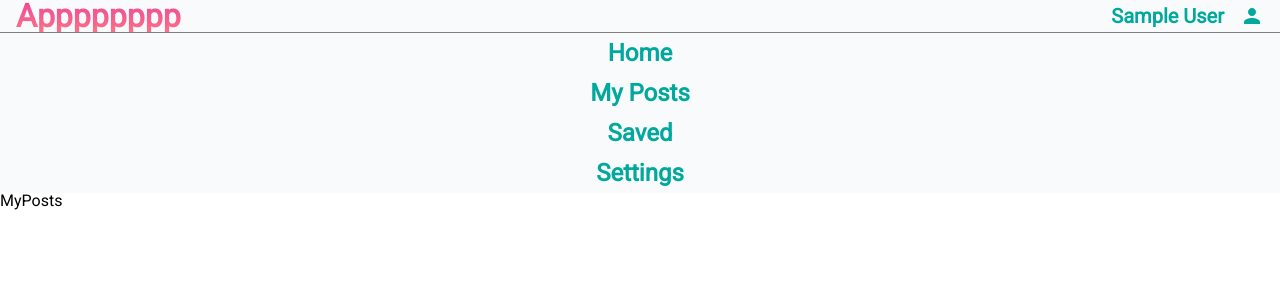
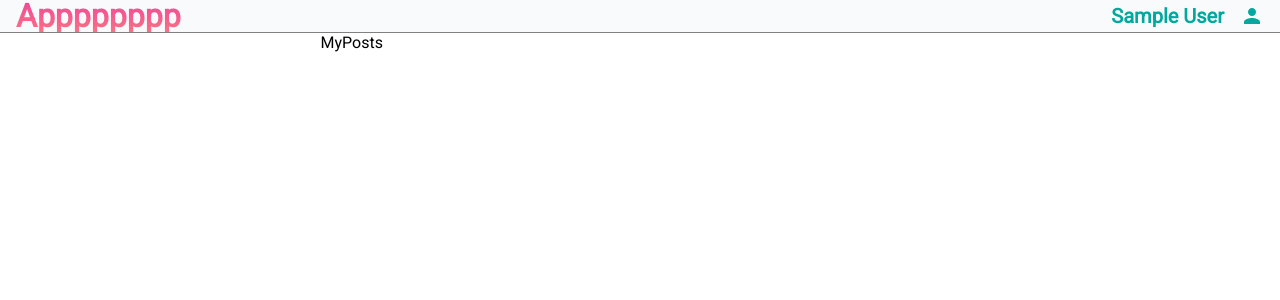
Before and after one commit to autom101/social-media-app, a React (Vite) app in the folder frontend/: page /home/myposts in a window 1280 px wide. Shown: the top 300 px of the page. Built offline with nearby package versions, Linux system fonts and the light colour scheme; sample sign-in values are in the browser's storage.

Commit message:
Add a grid to the home container

```diff
--- a/frontend/src/components/Home.jsx
+++ b/frontend/src/components/Home.jsx
@@ -9,14 +9,19 @@ import {
   SavedPosts,
   Settings,
 } from "../components";
-import { Container } from "@mui/material";
+import { Container, Grid } from "@mui/material";
 
 const Home = () => {
   return (
     <Container maxWidth="xl" disableGutters="true">
+      <Grid container spacing="2">
+        <Grid item xs={12}>
           <Header />
+        </Grid>
+        <Grid item xs={12} md={3}>
           <Sidebar />
-      <div className="view">
+        </Grid>
+        <Grid item xs={12} md={9}>
           <Routes>
             <Route path="/" element={<PostsList />} />
             <Route path="/:id" element={<Post />} />
@@ -24,7 +29,8 @@ const Home = () => {
             <Route path="/saved" element={<SavedPosts />} />
             <Route path="/settings" element={<Settings />} />
           </Routes>
-      </div>
+        </Grid>
+      </Grid>
     </Container>
   );
 };
--- a/frontend/src/components/Sidebar.jsx
+++ b/frontend/src/components/Sidebar.jsx
@@ -1,14 +1,25 @@
 import "./css/Sidebar.css";
 import { Link } from "react-router-dom";
+import { Box, Tabs, Tab } from "@mui/material";
 
 const Sidebar = () => {
   return (
-    <div className="sidebar">
-      <Link to="/home">Home</Link>
-      <Link to="/home/myposts">My Posts</Link>
-      <Link to="/home/saved">Saved</Link>
-      <Link to="/home/settings">Settings</Link>
-    </div>
+    <Box>
+      <Tabs orientation="vertical">
+        <Tab>
+          <Link to="/home">Home</Link>
+        </Tab>
+        <Tab>
+          <Link to="/home/myposts">My Posts</Link>
+        </Tab>
+        <Tab>
+          <Link to="/home/saved">Saved</Link>
+        </Tab>
+        <Tab>
+          <Link to="/home/settings">Settings</Link>
+        </Tab>
+      </Tabs>
+    </Box>
   );
 };
 
```
Lines whose indentation alone changed are shown as unchanged.
